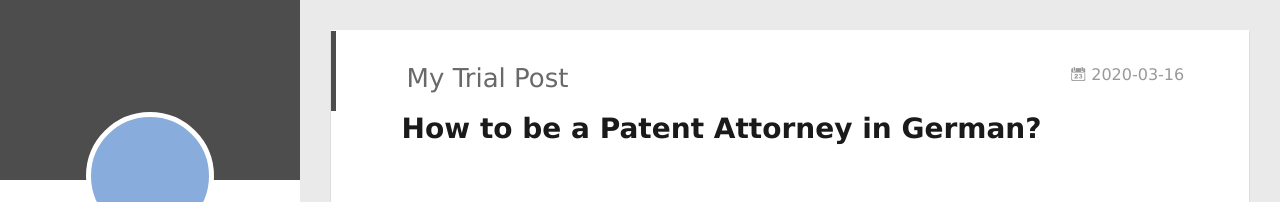
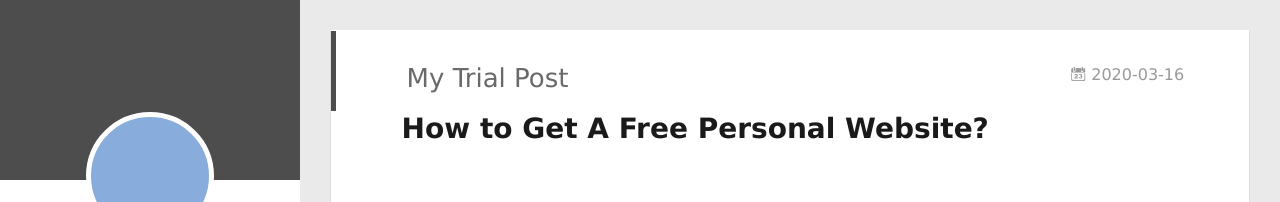
Before and after one commit to Letty271828/Letty271828.github.io, a plain HTML site: page 2020/03/16/My-Trial-Post/index.html in a window 1280 px wide. Shown: the top 202 px of the page. Drawn offline with Linux system fonts and the light colour scheme; no server answers.

Commit message:
Site updated: 2020-03-17 12:54:38

```diff
--- a/2020/03/16/My-Trial-Post/index.html
+++ b/2020/03/16/My-Trial-Post/index.html
@@ -8,15 +8,15 @@
   <link rel="dns-prefetch" href="http://yoursite.com">
   <title>My Trial Post | Hexo</title>
   <meta name="viewport" content="width=device-width, initial-scale=1, maximum-scale=1">
-  <meta name="description" content="How to be a Patent Attorney in German?">
+  <meta name="description" content="How to Get A Free Personal Website?">
 <meta property="og:type" content="article">
 <meta property="og:title" content="My Trial Post">
 <meta property="og:url" content="http://yoursite.com/2020/03/16/My-Trial-Post/index.html">
 <meta property="og:site_name" content="Hexo">
-<meta property="og:description" content="How to be a Patent Attorney in German?">
+<meta property="og:description" content="How to Get A Free Personal Website?">
 <meta property="og:locale" content="en_US">
 <meta property="article:published_time" content="2020-03-16T07:51:56.000Z">
-<meta property="article:modified_time" content="2020-03-16T23:38:12.350Z">
+<meta property="article:modified_time" content="2020-03-17T04:04:58.618Z">
 <meta property="article:author" content="John Doe">
 <meta property="article:tag" content="test">
 <meta name="twitter:card" content="summary">
@@ -175,7 +175,7 @@
 
     <div class="article-entry" itemprop="articleBody">
 
-        <h1 id="How-to-be-a-Patent-Attorney-in-German"><a href="#How-to-be-a-Patent-Attorney-in-German" class="headerlink" title="How to be a Patent Attorney in German?"></a>How to be a Patent Attorney in German?</h1>
+        <h1 id="How-to-Get-A-Free-Personal-Website"><a href="#How-to-Get-A-Free-Personal-Website" class="headerlink" title="How to Get A Free Personal Website?"></a>How to Get A Free Personal Website?</h1>
 
 
 
```
Also changed, not shown: index.html (+1 -1 lines), 2020/03/16/Patent-writing/index.html (line endings or trailing spaces), 2020/03/16/hello-world/index.html (line endings or trailing spaces), archives/2020/03/index.html (line endings or trailing spaces), archives/2020/index.html (line endings or trailing spaces), archives/index.html (line endings or trailing spaces), tags/test/index.html (line endings or trailing spaces).
